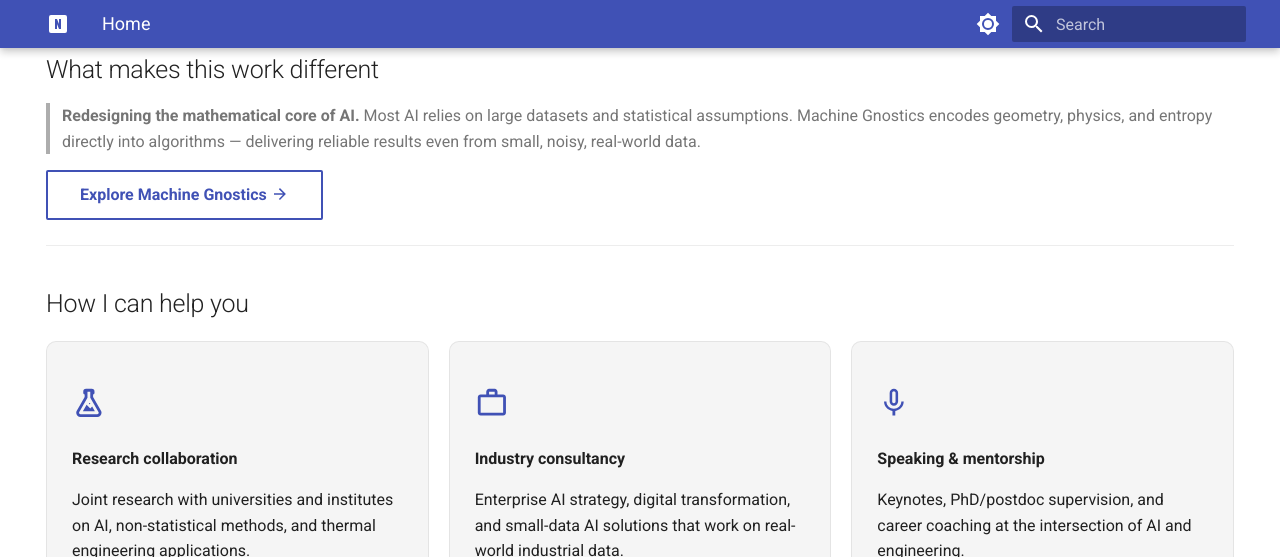
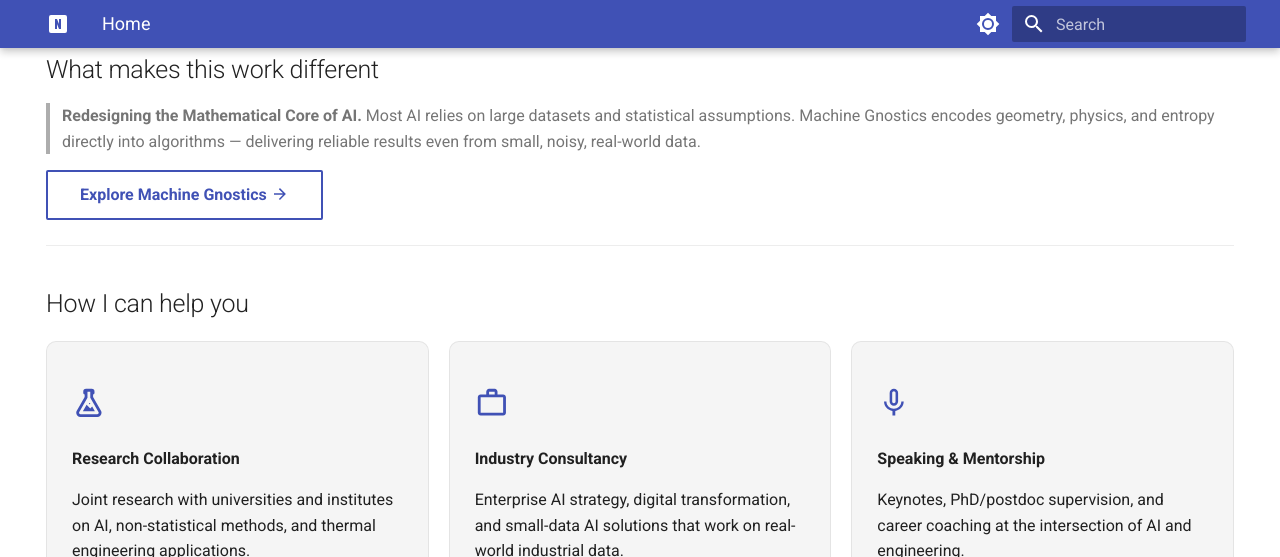
Before and after one commit to nirmalparmarphd/nirmalparmarphd.github.io, an MkDocs documentation site: the page built from docs/index.md, in a window 1280 px wide and 1400 px high, scrolled down 775 px. Shown: the top 557 px of the window. Built offline with MkDocs 1.6.1 and Material for MkDocs 9.7.7, drawn with Linux system fonts in a browser that asks for light colours; plug-ins that fetch from the network failed and are left out; some of the changed text lies outside the part shown.

Commit message:
corrected content

```diff
--- a/docs/index.md
+++ b/docs/index.md
@@ -34,24 +34,28 @@ hide:
 <span class="stat-num">10+</span>
 
 <span class="stat-lbl">Years in AI & engineering</span>
+
 </div>
 
 <div class="stat-item" markdown>
 <span class="stat-num">20+</span>
 
 <span class="stat-lbl">Research publications</span>
+
 </div>
 
 <div class="stat-item" markdown>
 <span class="stat-num">3</span>
 
 <span class="stat-lbl">PhD institutions</span>
+
 </div>
 
 <div class="stat-item" markdown>
 <span class="stat-num">#1</span>
 
 <span class="stat-lbl">Non-statistical ML library</span>
+
 </div>
 
 </div>
@@ -60,7 +64,7 @@ hide:
 
 ## What makes this work different
 
-> **Redesigning the mathematical core of AI.**
+> **Redesigning the Mathematical Core of AI.**
 > Most AI relies on large datasets and statistical assumptions. Machine Gnostics encodes geometry, physics, and entropy directly into algorithms — delivering reliable results even from small, noisy, real-world data.
 
 [Explore Machine Gnostics :material-arrow-right:](https://www.machinegnostics.info/){ .md-button target="_blank" }
@@ -74,7 +78,7 @@ hide:
 <div class="service-card" markdown>
 :material-flask-outline:{ .service-icon }
 
-**Research collaboration**
+**Research Collaboration**
 
 Joint research with universities and institutes on AI, non-statistical methods, and thermal engineering applications.
 
@@ -85,7 +89,7 @@ Joint research with universities and institutes on AI, non-statistical methods,
 <div class="service-card" markdown>
 :material-briefcase-outline:{ .service-icon }
 
-**Industry consultancy**
+**Industry Consultancy**
 
 Enterprise AI strategy, digital transformation, and small-data AI solutions that work on real-world industrial data.
 
@@ -96,7 +100,7 @@ Enterprise AI strategy, digital transformation, and small-data AI solutions that
 <div class="service-card" markdown>
 :material-microphone-outline:{ .service-icon }
 
-**Speaking & mentorship**
+**Speaking & Mentorship**
 
 Keynotes, PhD/postdoc supervision, and career coaching at the intersection of AI and engineering.
 
@@ -136,6 +140,6 @@ Keynotes, PhD/postdoc supervision, and career coaching at the intersection of AI
 
 !!! quote "Mission Statement"
 
-    *"Redesigning the mathematical core of AI. - Machine Gnostics"*
+    *"Redesigning the Mathematical Core of AI. - Machine Gnostics"*
 
     **- Dr. Nirmal Parmar**
```
Also changed, not shown: docs/ai-mg.md (+12 -12 lines), docs/profile.md (+12 -13 lines).
